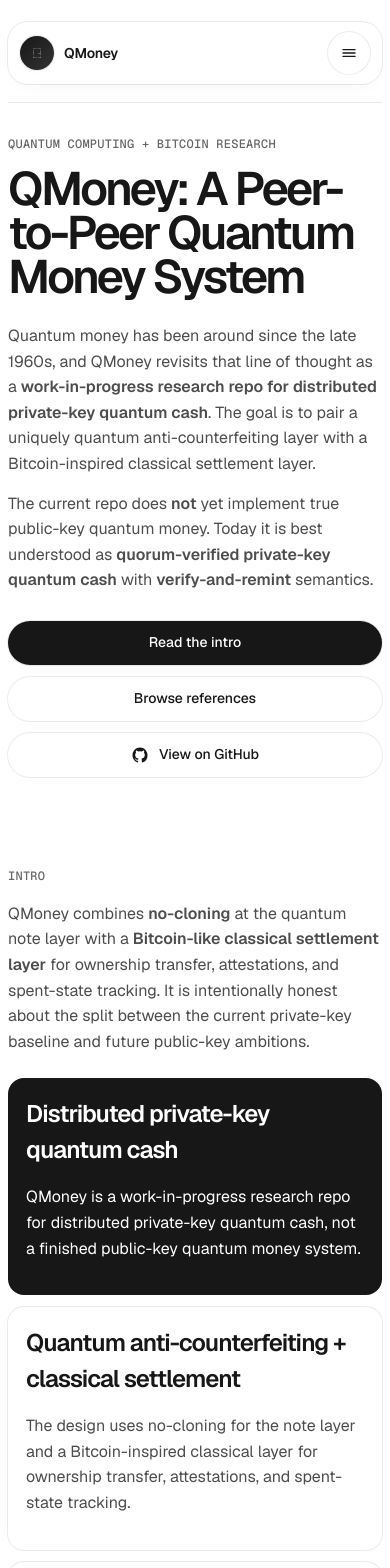
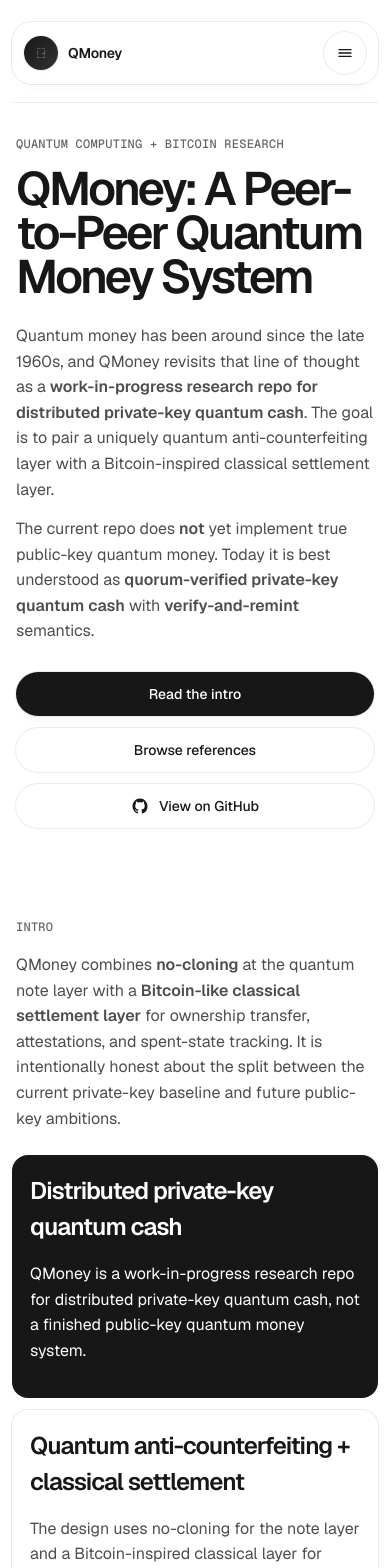
Before and after one commit to runeape-sats/qmoney, a React (Vite) app in the folder website/: page / in a window 390 px wide. Shown: the top 1568 px of the page. Built offline with nearby package versions, Linux system fonts and the light colour scheme.

Commit message:
fix: add more mobile text padding

```diff
--- a/website/src/App.css
+++ b/website/src/App.css
@@ -484,7 +484,7 @@
 
 @media (max-width: 720px) {
   .page {
-    width: min(100%, calc(100% - 20px));
+    width: min(100%, calc(100% - 32px));
     padding-top: 12px;
   }
 
@@ -530,7 +530,12 @@
   }
 
   .hero {
-    padding: 32px 0 30px;
+    padding: 32px 4px 30px;
+  }
+
+  .section-copy,
+  .closing {
+    padding-inline: 4px;
   }
 
   .hero h1 {
@@ -570,7 +575,7 @@
 
 @media (max-width: 480px) {
   .page {
-    width: min(100%, calc(100% - 16px));
+    width: min(100%, calc(100% - 24px));
   }
 
   .header-top-row {
```
